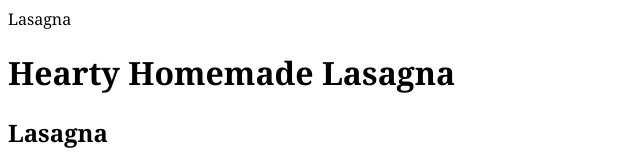
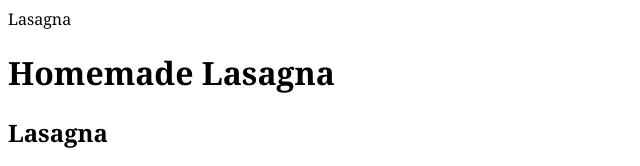
Before and after one commit to Leiiag/Coding-Assignment-2, a plain HTML site: page index.html in a window 1280 px wide. Shown: the top 166 px of the page, without its empty margins (0-640 px from the left). Drawn offline with Linux system fonts and the light colour scheme.

Commit message:
Update index.html

```diff
--- a/index.html
+++ b/index.html
@@ -15,7 +15,7 @@ body{
 
 <body>
 
-    <h1>Hearty Homemade Lasagna</h1>
+    <h1>Homemade Lasagna</h1>
 
     <h2>Lasagna</h2>
 
```
